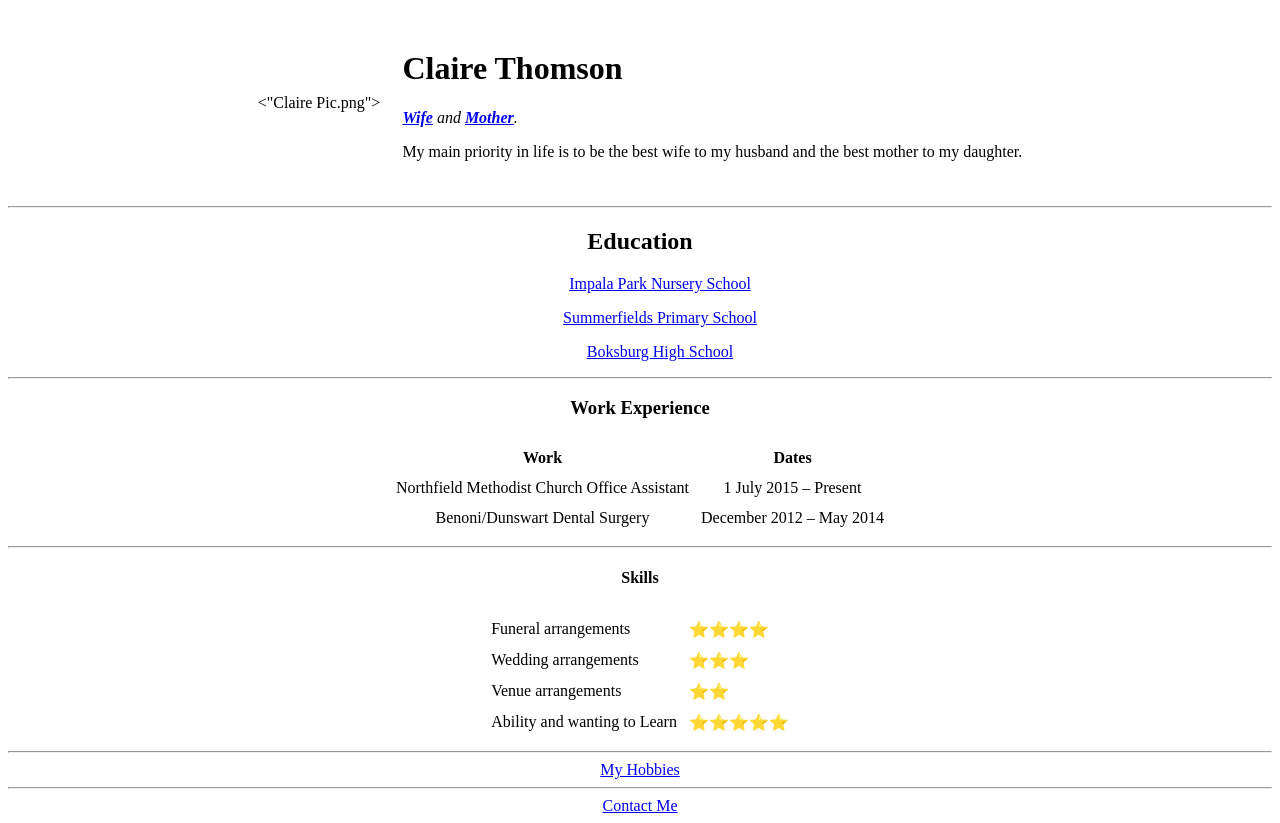
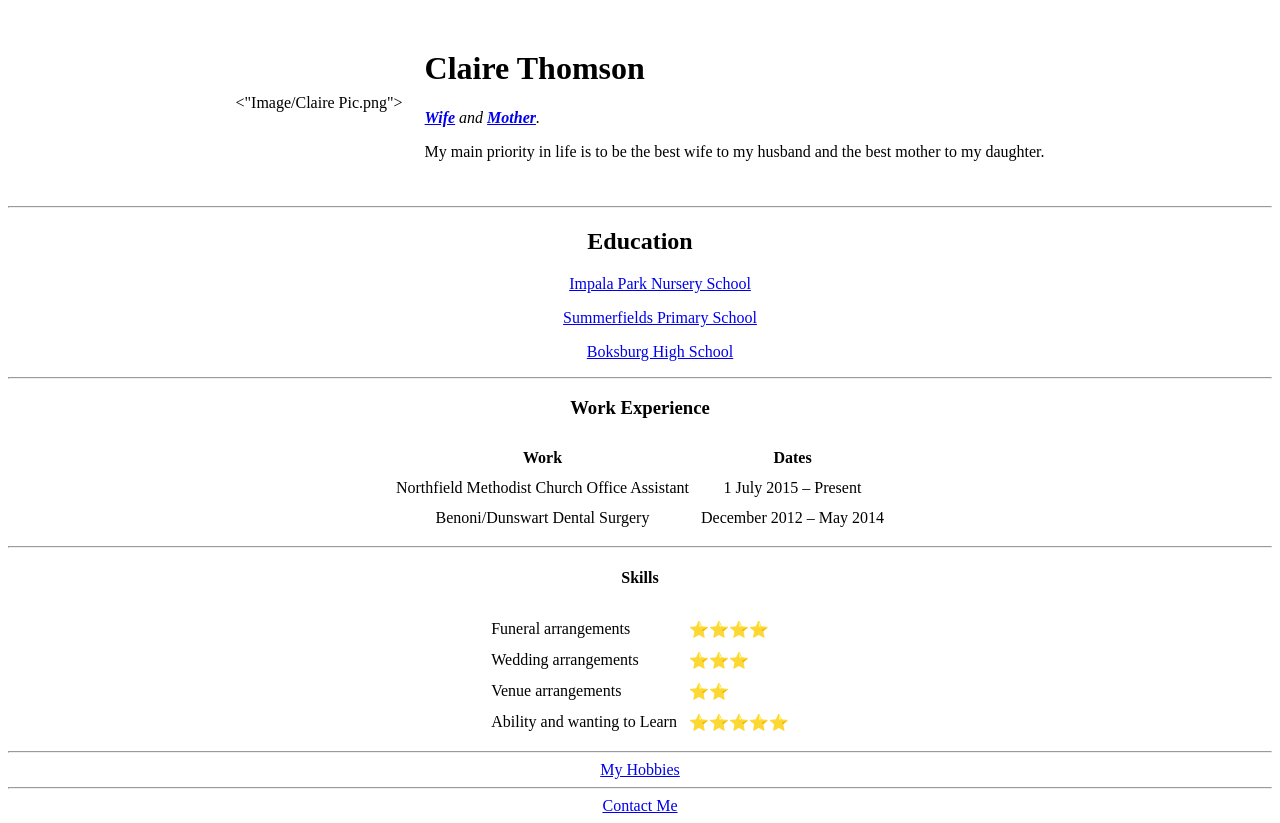
Before and after one commit to ClaireThomson/Newsletter-Signup, a plain HTML site: page index.html in a window 1280 px wide. Drawn offline with Linux system fonts and the light colour scheme.

Commit message:
Update index.html

```diff
--- a/index.html
+++ b/index.html
@@ -10,7 +10,7 @@
   <body>
     <table cellspacing="20">
       <tr>
-        <td><"Claire Pic.png">
+        <td><"Image/Claire Pic.png">
         <td>
           <h1>Claire Thomson</h1>
           <p><em><strong><a
```
